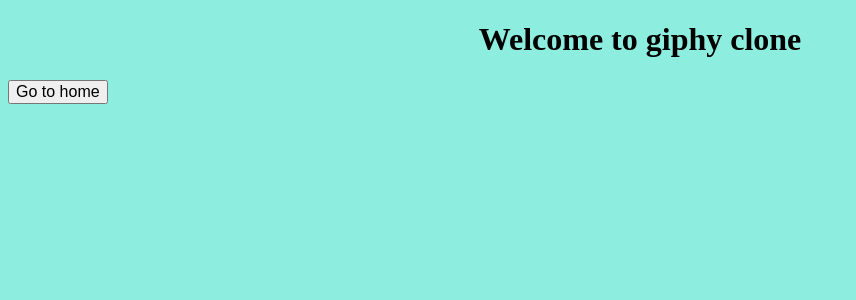
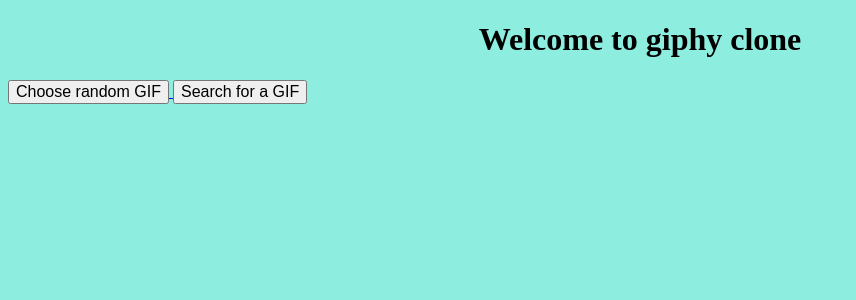
Before and after one commit to oliverh100/giphyClone, a Flask app: page / in a window 1280 px wide. Shown: the top 300 px of the page, without its empty margins (0-856 px from the left). Run offline with Flask 2, Linux system fonts and the light colour scheme.

Commit message:
next commit

```diff
--- a/main.py
+++ b/main.py
@@ -1,18 +1,26 @@
-from flask import Flask, render_template, request
+from flask import Flask, render_template, request, url_for
 import random
 app = Flask(__name__)
 
+
 @app.route('/')
-def index():
-	return render_template('index.html', title = 'index')
-
-@app.route('/home/')
 def home():
 	rand = random.randint(1,10)
 	return render_template('home.html', title = 'home', num = rand, gif = "/static/library/" + str(rand) + ".gif", data  = '')
 
-@app.route('/home/', methods = ['POST'])
-def home_data():
+
+@app.route('/random/')
+def randomGIF():
+	rand = random.randint(1,10)
+	return render_template('random.html', title = 'random', num = rand, gif  = "/static/library/" + str(rand) + ".gif")
+
+
+@app.route('/search/')
+def search():
+	return render_template('search.html', title = 'search', data = '')
+
+
+@app.route('/search/', methods = ['POST'])
+def searchForm():
 	data = request.form['entry']
-	rand = random.randint(1,10)
-	return render_template('home.html', title = 'home', num = rand, gif = "/static/library/1.gif", data = data)
+	return render_template('search.html', title = 'search', data = data)
--- a/templates/home.html
+++ b/templates/home.html
@@ -10,16 +10,16 @@
 	<h1 id = "h1_title">
 		Welcome to giphy clone
 	</h1>
-	<p>
-		{{ num }}
-	</p>
-	<button type = "button" onclick="window.location.reload()">
-		Generate random number
-	</button>
-	<form method="POST">
-		<input type="text" name="entry">
-		<input type="submit" name="send" value="send">
-	</form>
+	<a href="{{ url_for('randomGIF') }}">
+		<button>
+			Choose random GIF
+		</button>
+	</a>
+	<a href="{{ url_for('search') }}">
+		<button>
+			Search for a GIF
+		</button>
+	</a>
 	<!--<img src="{{ gif }}" alt = "" >-->
 	<p>
 		{{ data }}
--- a/templates/index.html
+++ /dev/null
@@ -1,17 +0,0 @@
-<!DOCTYPE html>
-<html>
-<head>
-	<link rel= "stylesheet" type= "text/css" href= "{{ url_for('static',filename='styles/styles.css') }}">
-	<title>
-		{{ title }} - giphy clone
-	</title>
-</head>
-<body>
-	<h1 id = "h1_title">
-		Welcome to giphy clone
-	</h1>
-	<button type = "button" onclick="window.location.href = '/home/';">
-		Go to home
-	</button>
-</body>
-</html>
```
Also changed, not shown: templates/random.html (added, +23 -0 lines), templates/search.html (added, +23 -0 lines).
